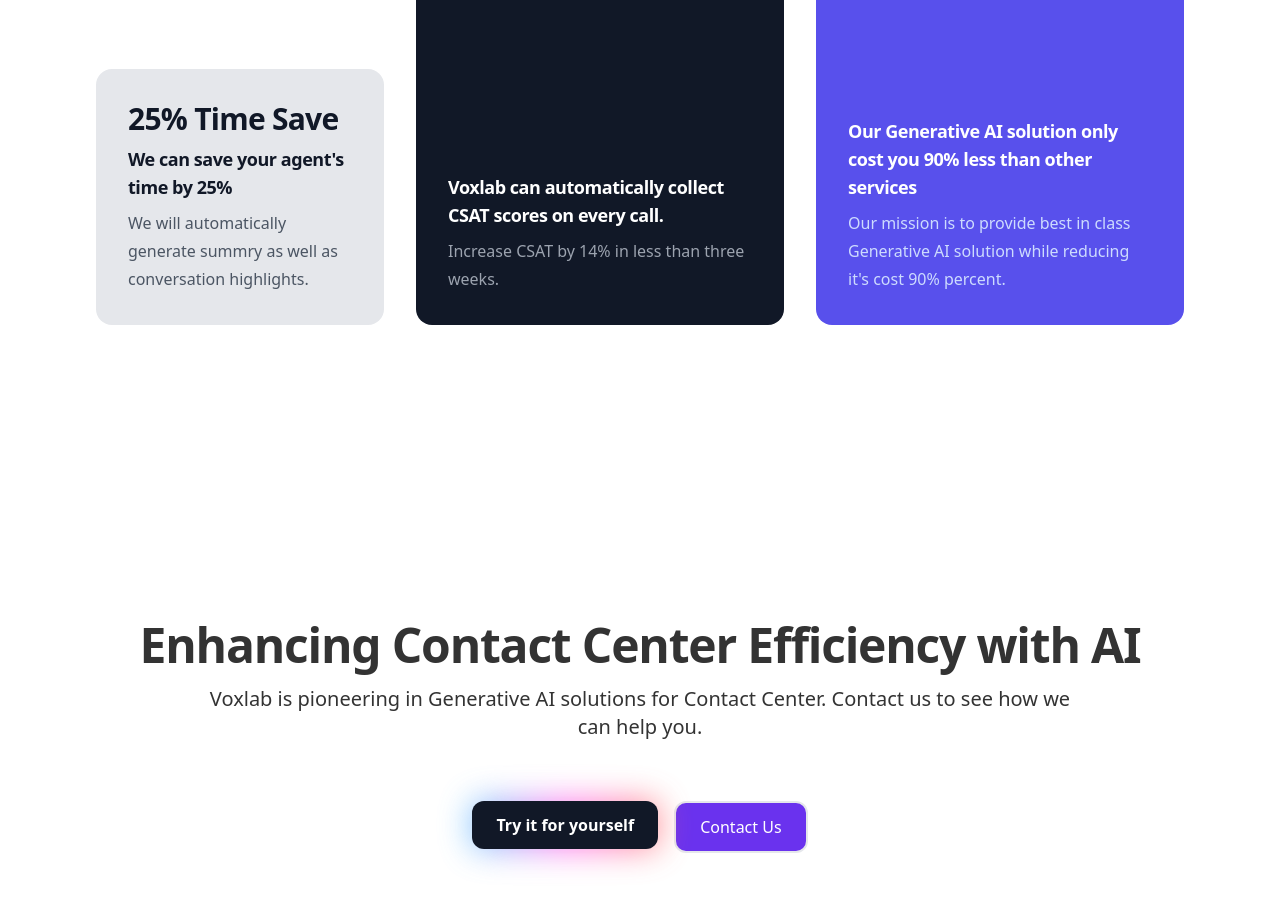
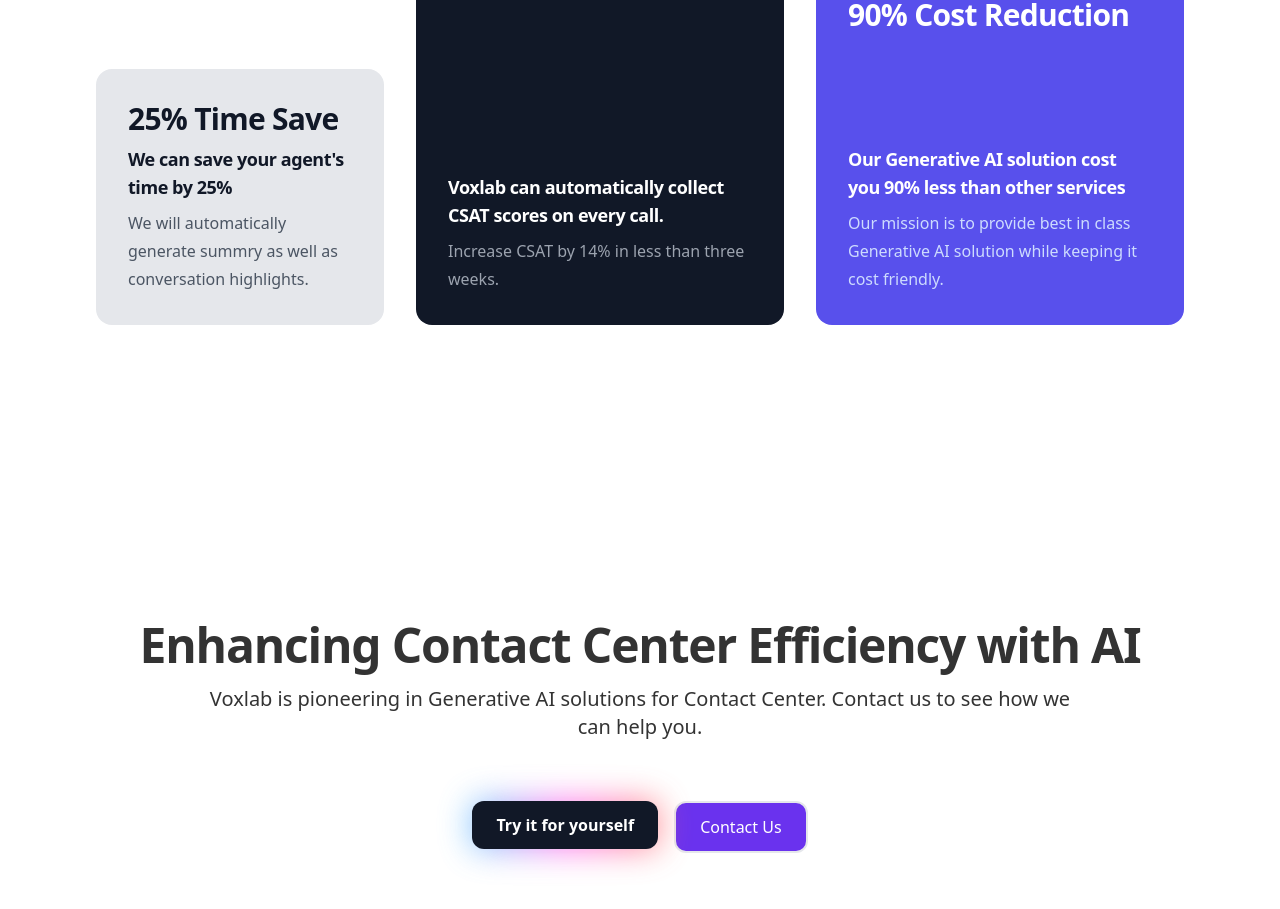
Before and after one commit to synthetic-data-platform/landing-page, a Next.js app: page / in a window 1280 px wide. Shown: the part 1793-2702 px from the top of the page. Built offline with nearby package versions, Linux system fonts and the light colour scheme; no server answers.

Commit message:
upadted some context

```diff
--- a/components/Features1.tsx
+++ b/components/Features1.tsx
@@ -40,8 +40,8 @@
             <div className="flex flex-col-reverse justify-between gap-x-16 gap-y-8 rounded-2xl bg-indigo-600 p-8 sm:w-11/12 sm:max-w-xl sm:flex-row-reverse sm:items-end lg:w-full lg:max-w-none lg:flex-auto lg:flex-col lg:items-start lg:gap-y-28">
             <p className="flex-none text-3xl font-bold tracking-tight text-white">90% Cost Reduction</p>
             <div className="sm:w-80 sm:shrink lg:w-auto lg:flex-none">
-                <p className="text-lg font-semibold tracking-tight text-white">Our Generative AI solution only cost you 90% less than other services</p>
-                <p className="mt-2 text-base leading-7 text-indigo-200">Our mission is to provide best in class Generative AI solution while reducing it's cost 90% percent.</p>
+                <p className="text-lg font-semibold tracking-tight text-white">Our Generative AI solution cost you 90% less than other services</p>
+                <p className="mt-2 text-base leading-7 text-indigo-200">Our mission is to provide best in class Generative AI solution while keeping it cost friendly.</p>
             </div>
             </div>
         </div>
```
